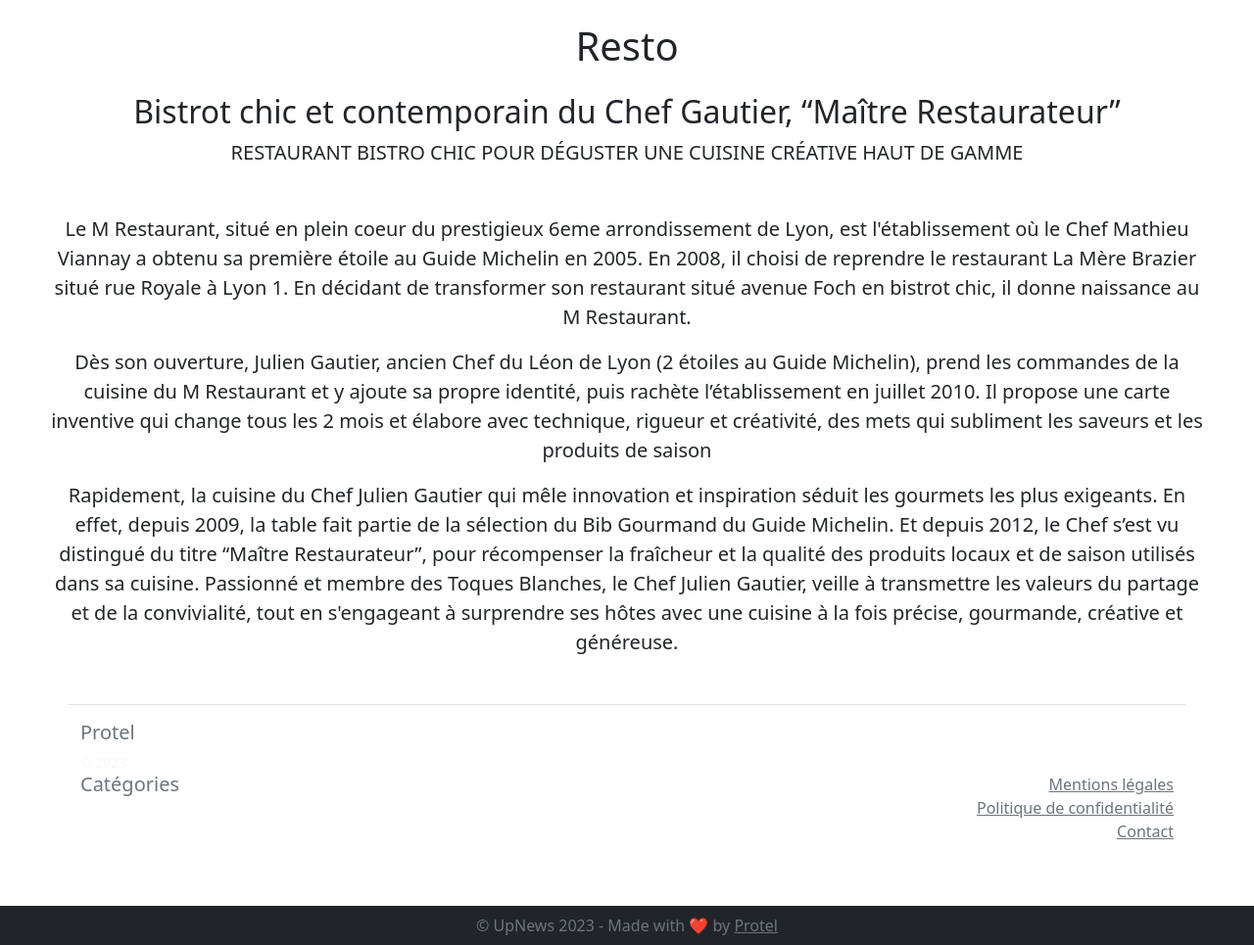
After one commit to BarsouNyunh/Hotel-Projet-G1, a Symfony app: template templates/default/show_resto.html.twig in a window 1280 px wide. The commit adds this page. Shown: the part 537-1502 px from the top of the page at 98% size. Run offline with Twig, Linux system fonts and the light colour scheme; the template is opened without the code that fills it, so the values that code supplies are empty; some libraries are stand-ins or nearby versions.

Commit message:
Resto + Controller + nav(href)

```diff
--- a/src/Controller/DefaultController.php
+++ b/src/Controller/DefaultController.php
@@ -13,4 +13,10 @@ class DefaultController extends AbstractController
     {
         return $this->render('default/show_home.html.twig');
     }
+
+    #[Route('/notre-resto', name: 'show_resto', methods: ['GET'])]
+    public function showResto(): Response
+    {
+        return $this->render('default/show_resto.html.twig');
+    }
 }
--- /dev/null
+++ b/templates/default/show_resto.html.twig
@@ -0,0 +1,34 @@
+{% extends 'base.html.twig' %}
+
+{% block title %}Resto | Protel{% endblock %}
+
+{% block body %}
+
+<div class=" d-flex align-items-center justify-content-center " style="height: 200h;">
+  <img src="https://cdn.pixabay.com/photo/2020/07/03/05/02/tomatoes-5365186_1280.jpg" alt="Ma superbe image" class="mx-auto img-fluid w-50">
+</div>
+
+
+
+    <h1 class="text-center my-4">Resto</h1>
+
+  <figure class="text-center">
+
+      <h2>Bistrot chic et contemporain du Chef Gautier, “Maître Restaurateur”</h2>
+
+      <blockquote class="blockquote">
+        <p>RESTAURANT BISTRO CHIC POUR DÉGUSTER UNE CUISINE CRÉATIVE HAUT DE GAMME</p>
+      </blockquote>
+
+
+  </figure>
+
+<div class="text-center m-5">
+
+        <p class="fs-5">Le M Restaurant, situé en plein coeur du prestigieux 6eme arrondissement de Lyon, est l'établissement où le Chef Mathieu Viannay a obtenu sa première étoile au Guide Michelin en 2005. En 2008, il choisi de reprendre le restaurant La Mère Brazier situé rue Royale à Lyon 1. En décidant de transformer son restaurant situé avenue Foch en bistrot chic, il donne naissance au M Restaurant.</p>
+        <p class="fs-5">Dès son ouverture, Julien Gautier, ancien Chef du Léon de Lyon (2 étoiles au Guide Michelin), prend les commandes de la cuisine du M Restaurant et y ajoute sa propre identité, puis rachète l’établissement en juillet 2010. Il propose une carte inventive qui change tous les 2 mois et élabore avec technique, rigueur et créativité, des mets qui subliment les saveurs et les produits de saison</p>
+        <p class="fs-5">Rapidement, la cuisine du Chef Julien Gautier qui mêle innovation et inspiration séduit les gourmets les plus exigeants. En effet, depuis 2009, la table fait partie de la sélection du Bib Gourmand du Guide Michelin. Et depuis 2012, le Chef s’est vu distingué du titre “Maître Restaurateur”, pour récompenser la fraîcheur et la qualité des produits locaux et de saison utilisés dans sa cuisine. Passionné et membre des Toques Blanches, le Chef Julien Gautier, veille à transmettre les valeurs du partage et de la convivialité, tout en s'engageant à surprendre ses hôtes avec une cuisine à la fois précise, gourmande, créative et généreuse.</p>
+
+</div>
+
+{% endblock %}
--- a/templates/include/_nav.html.twig
+++ b/templates/include/_nav.html.twig
@@ -11,14 +11,14 @@
             <ul class="navbar-nav me-auto mb-2 mb-lg-0">
 
                 <li class="nav-item">
-                    <a class="nav-link active" aria-current="page" href="#">Home</a>
+                    <a class="nav-link active" aria-current="page" href="{{ path("show_home") }}">Home</a>
                 </li>
 
                 <li class="nav-item">
                     <a class="nav-link" href="#">Chambre</a>
                 </li>
                 <li class="nav-item">
-                    <a class="nav-link" href="#">Restaurant</a>
+                    <a class="nav-link" href="{{ path("show_resto") }}">Restaurant</a>
                 </li>
                 <li class="nav-item">
                     <a class="nav-link" href="#">Spa</a>
```
